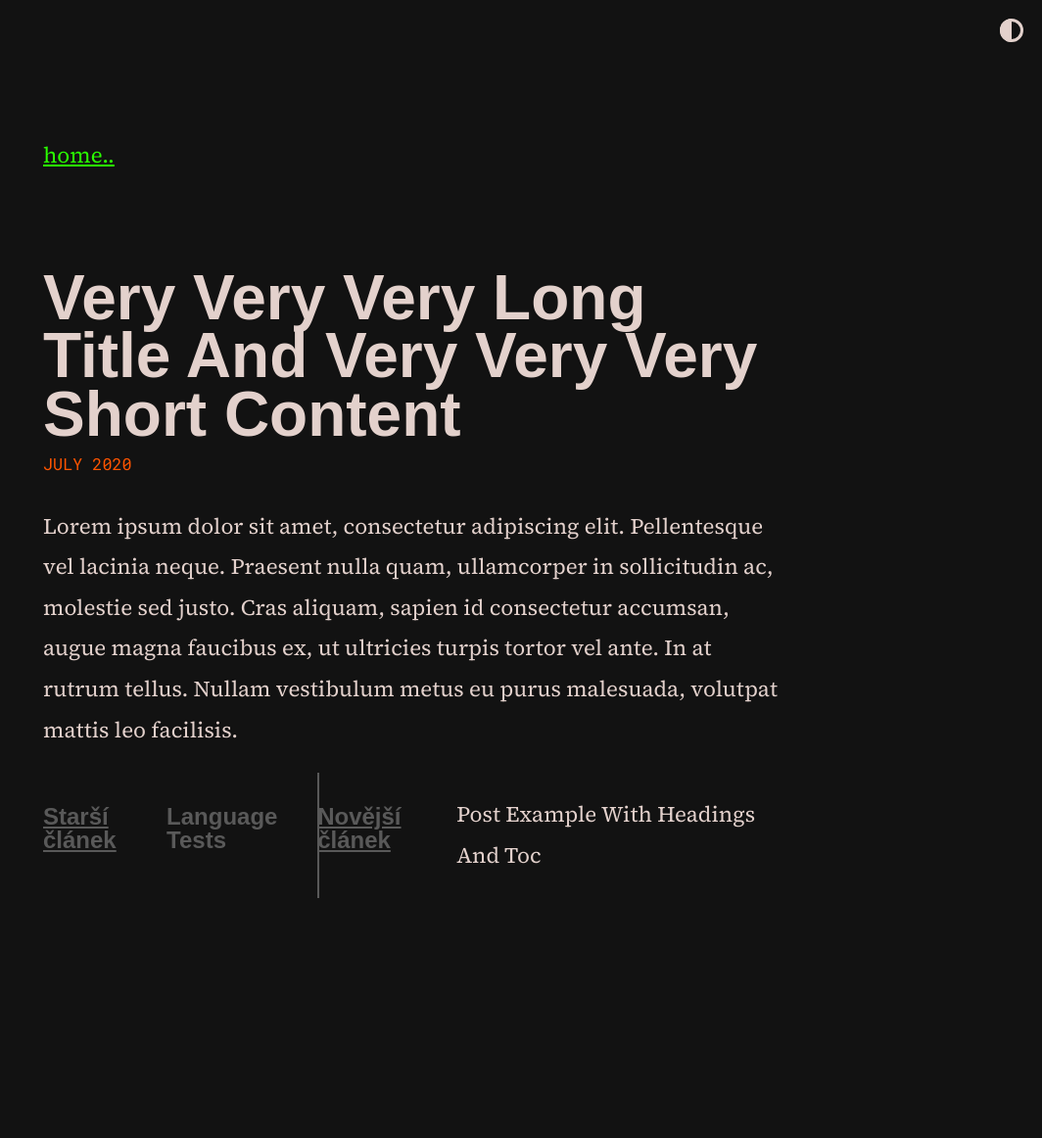
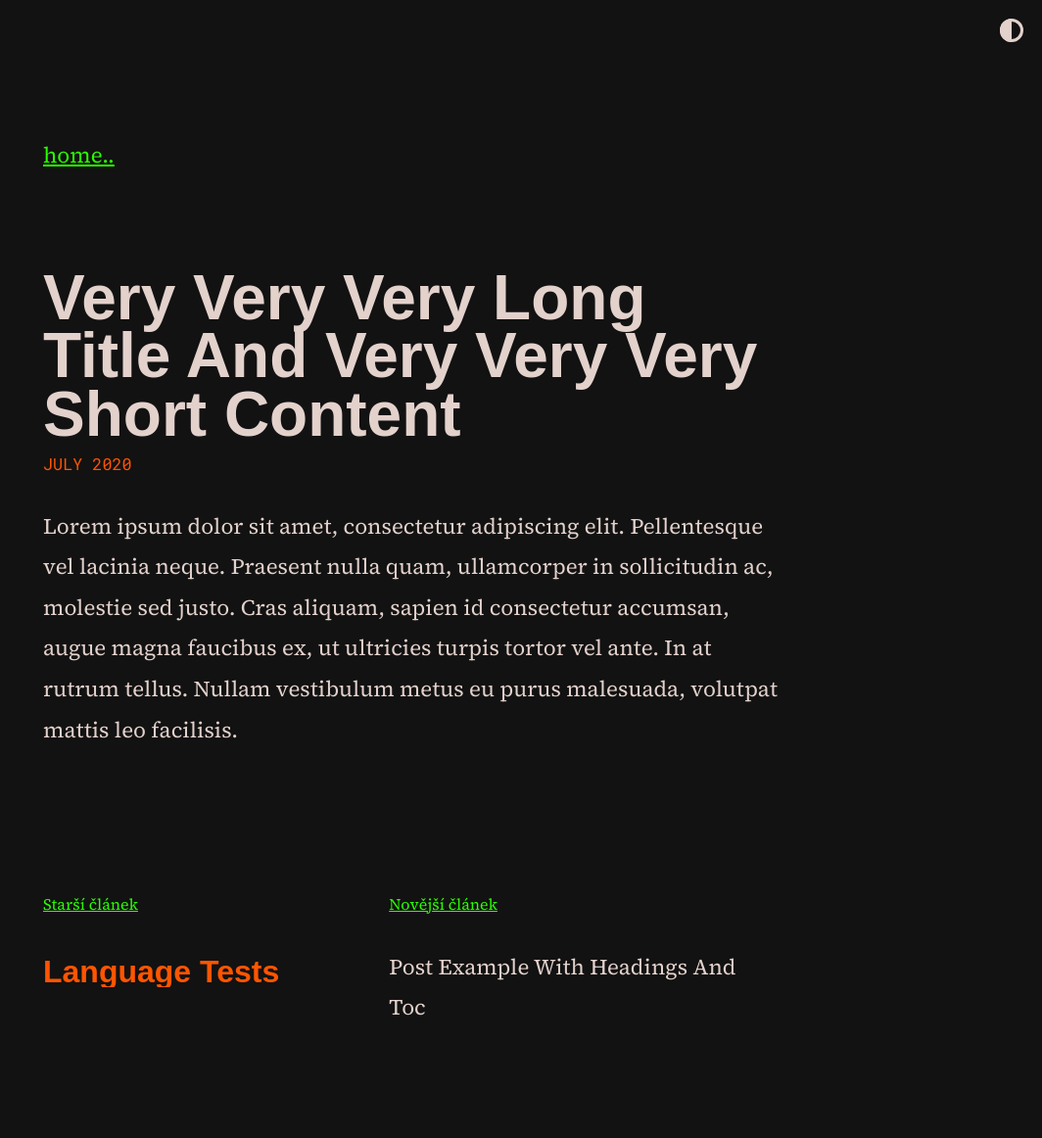
Before and after one commit to scherrer-txt/bts, a Jekyll site: the page built from _posts/2020-07-08-very-very-very-long-title-and-very-very-very-short-content.md, in a window 1280 px wide. Shown: the whole page at 98% size, without its empty margins (216-1280 px from the left). Built offline with Jekyll 4.4.1, drawn with Linux system fonts in a browser that asks for light colours; some web fonts are replaced; before the commit the page ends 1006 px from its top, so only the background shows below that.

Commit message:
Update moonwalk.scss

```diff
--- a/_sass/moonwalk.scss
+++ b/_sass/moonwalk.scss
@@ -325,50 +325,30 @@ p code, li code {
 }
 
 .pagination {
-  display: flex;
-  justify-content: space-between;
-  align-items: center;
-  position: relative; /* Make the position relative */
-}
-
-.pagination-divider {
-  position: absolute; /* Position the divider absolutely */
-  /* top: 50%; /* Position the divider in the middle vertically */
-  /* left: 50%; /* Position the divider in the middle horizontally */
-  /* transform: translate(-50%, -50%); /* Center the divider */
-  height: 100%; /* Make the divider span the entire height of the container */
-  width: 2px; /* Set the width of the divider */
-  background-color: var(--code-text); /* Set the color of the divider */
+  flex: 0 0 auto; /* Prevent the items from growing or shrinking */
+  max-width: calc(50% - 10px); /* Adjust the width as needed */
+  margin-right: 5em;
+  margin-top: 5em;
 }
 
 .prev-button,
-.next-button,
+.next-button {
+  font-size: 1rem;
+}
 
-.post-title-previous {
-  color: var(--code-text);
+.post-title-previous,
+.post-title-next {
+  color: var(--text-secondary);
   font-family: "roc-grotesk-wide", sans-serif;
-  font-size: 1.5rem;
+  font-size: 2rem;
   font-weight: 600;
-  line-height: 1.5rem;
-  margin-top: 0.2rem;
+  line-height: 2rem;
+  margin-top: 2rem;
   margin-bottom: 1rem;
   white-space: normal; /* Allow text wrapping */
   overflow: hidden; /* Hide overflowing text */
   text-overflow: ellipsis; /* Display ellipsis for overflow */
 }
-.post-title-next {
-  color: var(--code-text);
-  font-family: "roc-grotesk-wide", sans-serif;
-  font-size: 1.5rem;
-  font-weight: 600;
-  line-height: 1.5rem;
-  margin-top: 0.2rem;
-  margin-bottom: 1rem;
-  white-space: normal; /* Allow text wrapping */
-  overflow: hidden; /* Hide overflowing text */
-  text-overflow: ellipsis; /* Display ellipsis for overflow */
-}
-
 
 /* Media query for small devices (e.g., phones) */
 @media only screen and (max-width: 600px) {
```
